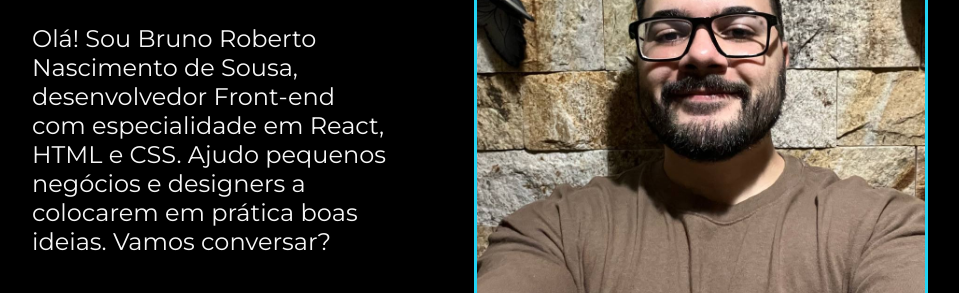
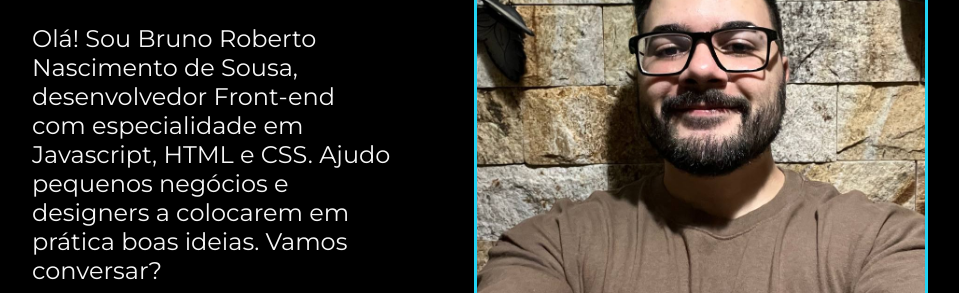
Before and after one commit to brunornsousa92/portifolio, a plain HTML site: page index.html in a window 1280 px wide. Shown: the part 405-698 px from the top of the page, without its empty margins (160-1119 px from the left). Drawn offline with nearby package versions, Linux system fonts and the light colour scheme.

Commit message:
alterando texto na home

```diff
--- a/index.html
+++ b/index.html
@@ -23,7 +23,7 @@
                     class="titulo-destaque">com um Front-end de
                     qualidade!</strong></h1>
             <p class="apresentacao__conteudo__texto">Olá! Sou Bruno Roberto Nascimento de Sousa, desenvolvedor Front-end
-                com especialidade em React, HTML e
+                com especialidade em Javascript, HTML e
                 CSS. Ajudo pequenos negócios e designers a colocarem em prática boas ideias. Vamos conversar?</p>
             <div class="apresentacao__links">
                 <h2 class="apresentacao__links__subtitulo">Acesse minhas redes:</h2>
```
